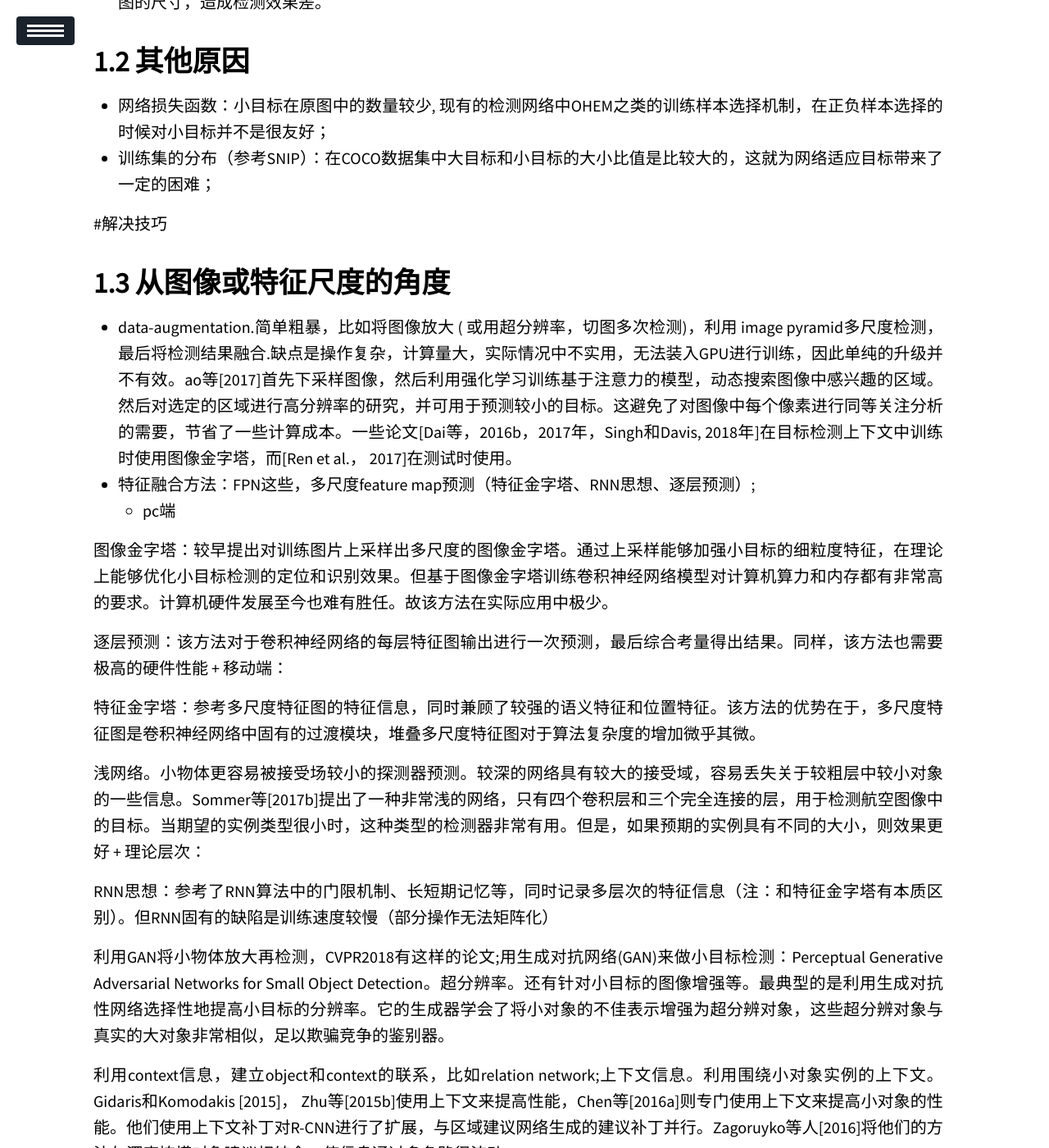
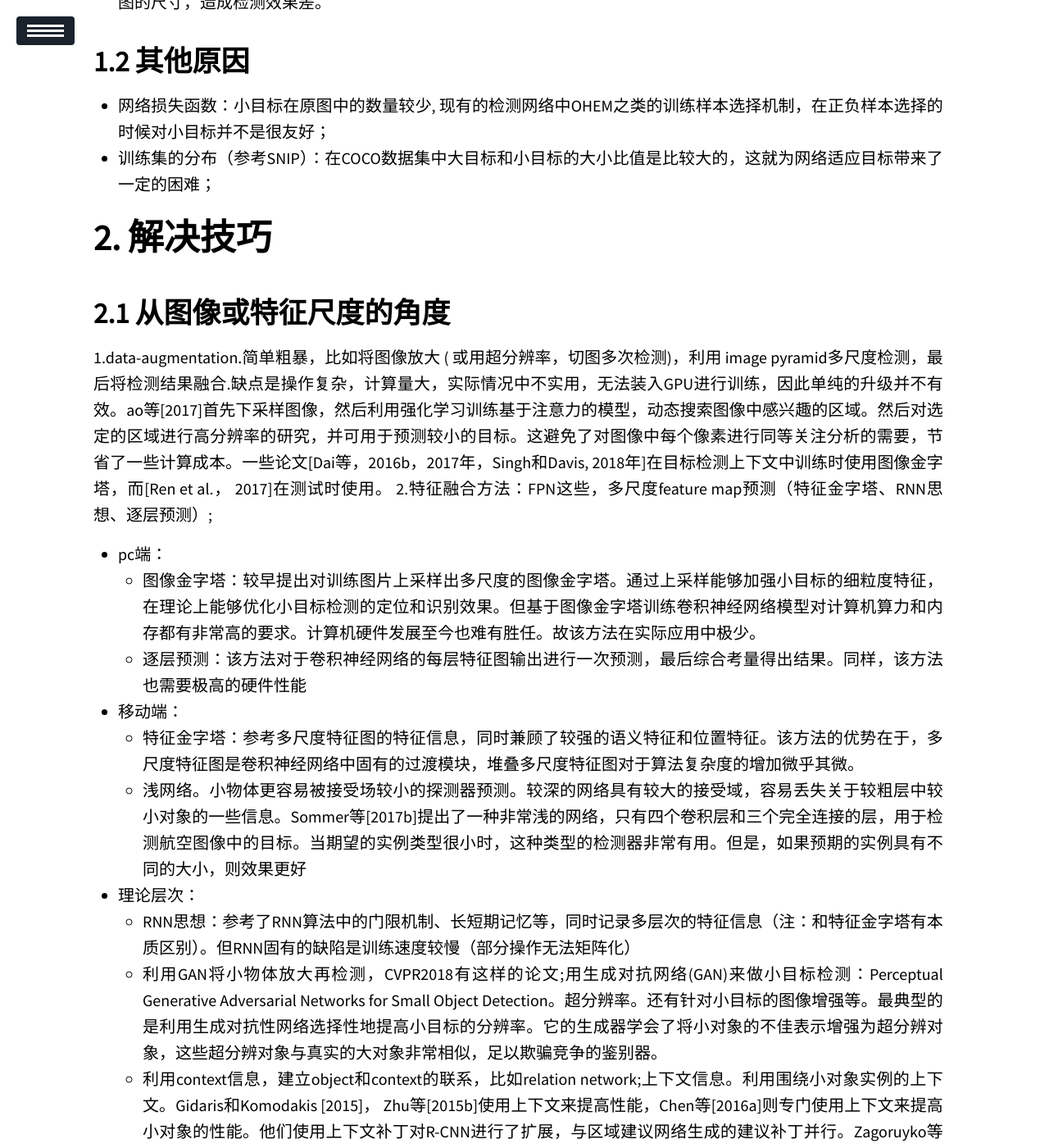
Before and after one commit to Hummmm/hummmm.github.io, a Jekyll site: the page built from _posts/2019-11-20-small-obj.md, in a window 1280 px wide and 1400 px high, scrolled down 702 px. Shown: the whole window at 82% size. Built offline with Jekyll 4.4.1, drawn with Linux system fonts in a browser that asks for light colours; our own code applies the rules of GitHub Pages for plain Markdown files; a script that is not in the unit is left out; some of the changed text lies outside the part shown.

Commit message:
Update 2019-11-20-small-obj.md

```diff
--- a/_posts/2019-11-20-small-obj.md
+++ b/_posts/2019-11-20-small-obj.md
@@ -20,29 +20,21 @@ description: 小目标检测的原因和训练技巧。经典的网络都是针
 - 训练集的分布（参考SNIP）：在COCO数据集中大目标和小目标的大小比值是比较大的，这就为网络适应目标带来了一定的困难；
 
 
-#解决技巧
+# 解决技巧
 
 ## 从图像或特征尺度的角度
-+ data-augmentation.简单粗暴，比如将图像放大 ( 或用超分辨率，切图多次检测)，利用 image pyramid多尺度检测，最后将检测结果融合.缺点是操作复杂，计算量大，实际情况中不实用，无法装入GPU进行训练，因此单纯的升级并不有效。ao等[2017]首先下采样图像，然后利用强化学习训练基于注意力的模型，动态搜索图像中感兴趣的区域。然后对选定的区域进行高分辨率的研究，并可用于预测较小的目标。这避免了对图像中每个像素进行同等关注分析的需要，节省了一些计算成本。一些论文[Dai等，2016b，2017年，Singh和Davis, 2018年]在目标检测上下文中训练时使用图像金字塔，而[Ren et al.， 2017]在测试时使用。
-+ 特征融合方法：FPN这些，多尺度feature map预测（特征金字塔、RNN思想、逐层预测）;
-    + pc端
-
-图像金字塔：较早提出对训练图片上采样出多尺度的图像金字塔。通过上采样能够加强小目标的细粒度特征，在理论上能够优化小目标检测的定位和识别效果。但基于图像金字塔训练卷积神经网络模型对计算机算力和内存都有非常高的要求。计算机硬件发展至今也难有胜任。故该方法在实际应用中极少。
-
-逐层预测：该方法对于卷积神经网络的每层特征图输出进行一次预测，最后综合考量得出结果。同样，该方法也需要极高的硬件性能
-    + 移动端：
-
-特征金字塔：参考多尺度特征图的特征信息，同时兼顾了较强的语义特征和位置特征。该方法的优势在于，多尺度特征图是卷积神经网络中固有的过渡模块，堆叠多尺度特征图对于算法复杂度的增加微乎其微。
-
-浅网络。小物体更容易被接受场较小的探测器预测。较深的网络具有较大的接受域，容易丢失关于较粗层中较小对象的一些信息。Sommer等[2017b]提出了一种非常浅的网络，只有四个卷积层和三个完全连接的层，用于检测航空图像中的目标。当期望的实例类型很小时，这种类型的检测器非常有用。但是，如果预期的实例具有不同的大小，则效果更好
-    + 理论层次：
-
-RNN思想：参考了RNN算法中的门限机制、长短期记忆等，同时记录多层次的特征信息（注：和特征金字塔有本质区别）。但RNN固有的缺陷是训练速度较慢（部分操作无法矩阵化）
-
-利用GAN将小物体放大再检测，CVPR2018有这样的论文;用生成对抗网络(GAN)来做小目标检测：Perceptual Generative Adversarial Networks for Small Object Detection。超分辨率。还有针对小目标的图像增强等。最典型的是利用生成对抗性网络选择性地提高小目标的分辨率。它的生成器学会了将小对象的不佳表示增强为超分辨对象，这些超分辨对象与真实的大对象非常相似，足以欺骗竞争的鉴别器。
-
-利用context信息，建立object和context的联系，比如relation network;上下文信息。利用围绕小对象实例的上下文。Gidaris和Komodakis [2015]， Zhu等[2015b]使用上下文来提高性能，Chen等[2016a]则专门使用上下文来提高小对象的性能。他们使用上下文补丁对R-CNN进行了扩展，与区域建议网络生成的建议补丁并行。Zagoruyko等人[2016]将他们的方法与深度掩模对象建议相结合，使信息通过多条路径流动。
-
+1.data-augmentation.简单粗暴，比如将图像放大 ( 或用超分辨率，切图多次检测)，利用 image pyramid多尺度检测，最后将检测结果融合.缺点是操作复杂，计算量大，实际情况中不实用，无法装入GPU进行训练，因此单纯的升级并不有效。ao等[2017]首先下采样图像，然后利用强化学习训练基于注意力的模型，动态搜索图像中感兴趣的区域。然后对选定的区域进行高分辨率的研究，并可用于预测较小的目标。这避免了对图像中每个像素进行同等关注分析的需要，节省了一些计算成本。一些论文[Dai等，2016b，2017年，Singh和Davis, 2018年]在目标检测上下文中训练时使用图像金字塔，而[Ren et al.， 2017]在测试时使用。
+2.特征融合方法：FPN这些，多尺度feature map预测（特征金字塔、RNN思想、逐层预测）;
++ pc端：
+    + 图像金字塔：较早提出对训练图片上采样出多尺度的图像金字塔。通过上采样能够加强小目标的细粒度特征，在理论上能够优化小目标检测的定位和识别效果。但基于图像金字塔训练卷积神经网络模型对计算机算力和内存都有非常高的要求。计算机硬件发展至今也难有胜任。故该方法在实际应用中极少。
+    + 逐层预测：该方法对于卷积神经网络的每层特征图输出进行一次预测，最后综合考量得出结果。同样，该方法也需要极高的硬件性能
++ 移动端：
+    + 特征金字塔：参考多尺度特征图的特征信息，同时兼顾了较强的语义特征和位置特征。该方法的优势在于，多尺度特征图是卷积神经网络中固有的过渡模块，堆叠多尺度特征图对于算法复杂度的增加微乎其微。
+    + 浅网络。小物体更容易被接受场较小的探测器预测。较深的网络具有较大的接受域，容易丢失关于较粗层中较小对象的一些信息。Sommer等[2017b]提出了一种非常浅的网络，只有四个卷积层和三个完全连接的层，用于检测航空图像中的目标。当期望的实例类型很小时，这种类型的检测器非常有用。但是，如果预期的实例具有不同的大小，则效果更好
++ 理论层次：
+    + RNN思想：参考了RNN算法中的门限机制、长短期记忆等，同时记录多层次的特征信息（注：和特征金字塔有本质区别）。但RNN固有的缺陷是训练速度较慢（部分操作无法矩阵化）
+    + 利用GAN将小物体放大再检测，CVPR2018有这样的论文;用生成对抗网络(GAN)来做小目标检测：Perceptual Generative Adversarial Networks for Small Object Detection。超分辨率。还有针对小目标的图像增强等。最典型的是利用生成对抗性网络选择性地提高小目标的分辨率。它的生成器学会了将小对象的不佳表示增强为超分辨对象，这些超分辨对象与真实的大对象非常相似，足以欺骗竞争的鉴别器。
+    + 利用context信息，建立object和context的联系，比如relation network;上下文信息。利用围绕小对象实例的上下文。Gidaris和Komodakis [2015]， Zhu等[2015b]使用上下文来提高性能，Chen等[2016a]则专门使用上下文来提高小对象的性能。他们使用上下文补丁对R-CNN进行了扩展，与区域建议网络生成的建议补丁并行。Zagoruyko等人[2016]将他们的方法与深度掩模对象建议相结合，使信息通过多条路径流动。
 + 备注：SSD是一种基于全卷积的网络的检测器，用不同层检测不同大小的物体。这中间有个矛盾，前面的featmap大，但semantic不够，后面的sematic够了，但经过太多的pooling，featmap太小了。要检测小物体，既需要一张足够大的featmap来提供更加精细的特征和做更加密集的采样，同时也需要足够的semantic meaning来与背景区分开。但如果将最后的featmap放大接上前面的话，是不是能够改善性能，FPN产生。
 
 ## 合适的训练方法：
@@ -51,7 +43,7 @@ RNN思想：参考了RNN算法中的门限机制、长短期记忆等，同时
 
 ## 在对小目标的IoU阈值上
 对小目标可以不使用严苛的阈值（0.5），可以考虑针对小目标使用Cascade RCNN的思想，级联优化小目标的检测。
-##回归损失函数上
+## 回归损失函数上
 - 在YOLO中按照不同的目标大小给了不同的损失函数加权系数：(2−w∗h)∗1.5(2-w*h)*1.5(2−w∗h)∗1.5。使用这样的策略其性能提升了1个点。
 - 有密集遮挡，如何把location 和Classification 做的更好，参考IoU loss, repulsion loss等.
 ## 从anchor角度
@@ -61,4 +53,4 @@ RNN思想：参考了RNN算法中的门限机制、长短期记忆等，同时
     + 设计anchor match strategy等，参考S3FD;
 + anchor的形状数量：RetinaNet每个位置预测三尺度三比例共9个形状的anchor，这样可以增加anchor的密度，但stride决定这些形状都是同样的滑窗步进，需考虑步进会不会太大，如RetinaNet框架前景阈值是0.5时，一般anchor大小是stride的4倍左右；
 
-各种参考文献简介：https://blog.csdn.net/wq604887956/article/details/83053927
+# 各种参考文献简介：https://blog.csdn.net/wq604887956/article/details/83053927
```
